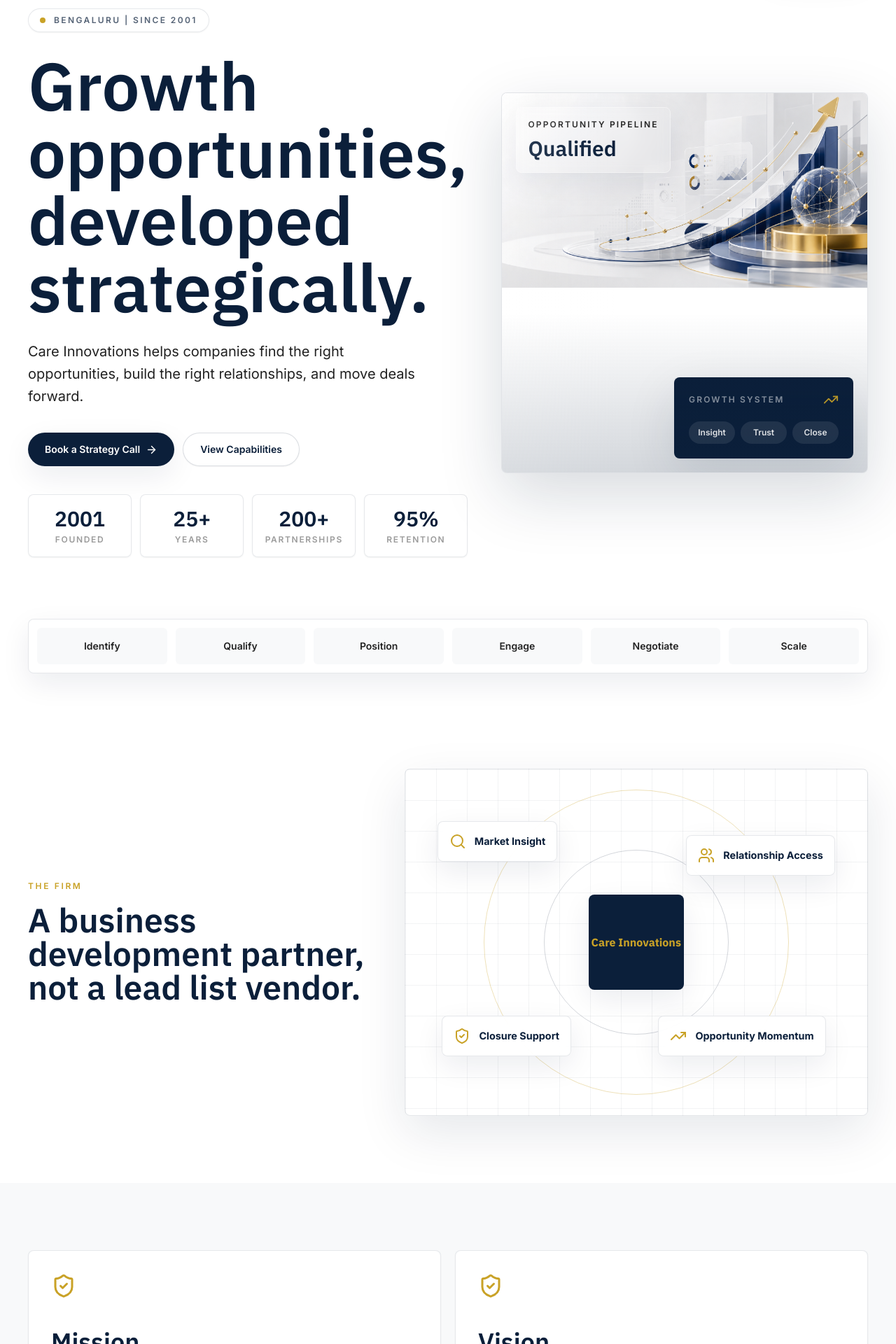
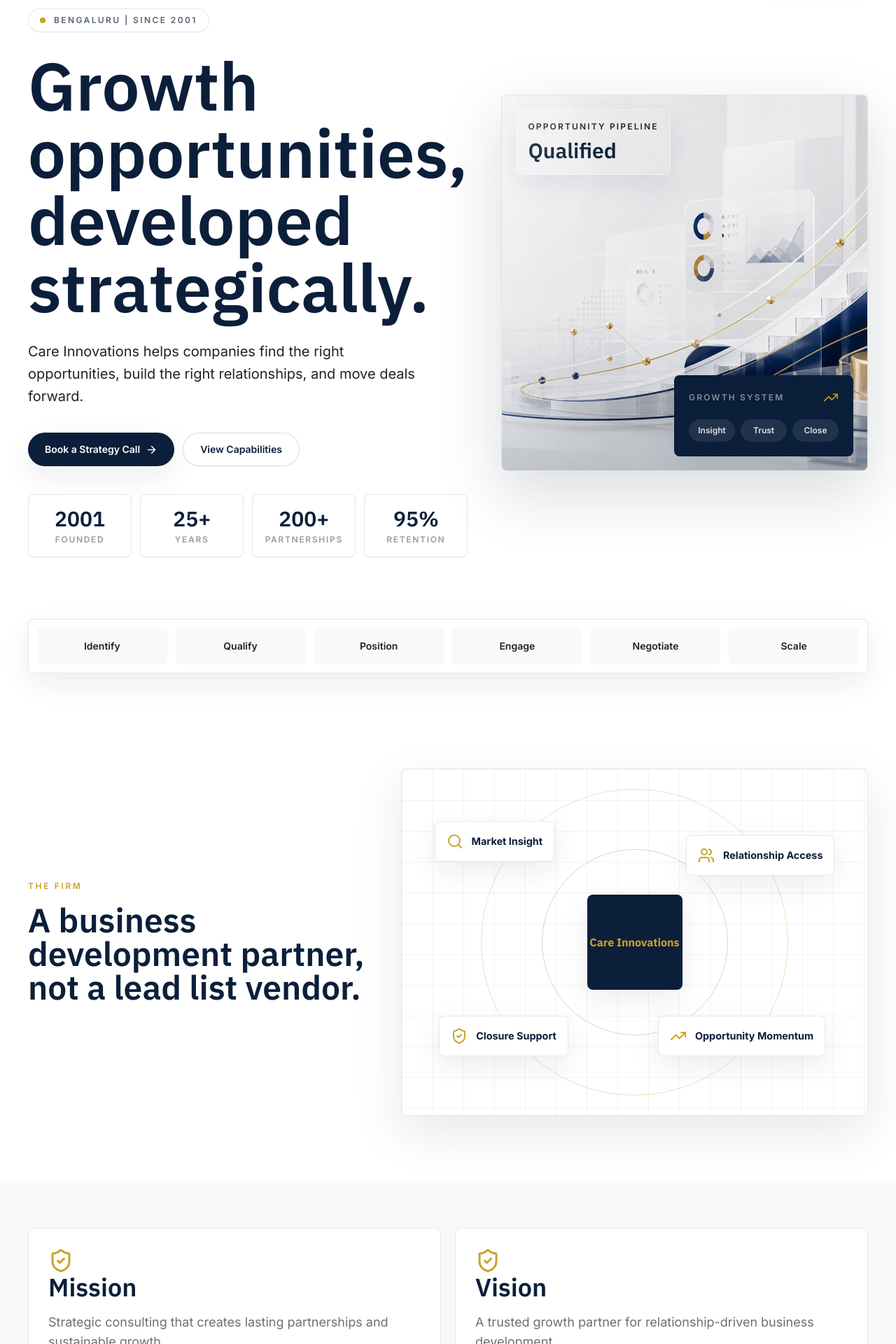
Before and after one commit to ncdeekshith/Careinnovations, a Next.js app: page / in a window 1280 px wide. Shown: the part 100-2020 px from the top of the page at 70% size. Built offline with nearby package versions, Linux system fonts and the light colour scheme.

Commit message:
Tighten hero and section spacing

```diff
--- a/app/globals.css
+++ b/app/globals.css
@@ -80,12 +80,21 @@ body {
 
 .executive-visual {
   position: relative;
-  min-height: 34rem;
+  height: clamp(31rem, 42vw, 40rem);
   overflow: hidden;
   border: 1px solid rgba(11, 31, 58, 0.12);
   border-radius: 8px;
   background: #ffffff;
   box-shadow: 0 32px 90px rgba(11, 31, 58, 0.16);
+}
+
+.executive-visual > img {
+  position: absolute;
+  inset: 0;
+  height: 100%;
+  width: 100%;
+  object-fit: cover;
+  object-position: center;
 }
 
 .executive-visual::after {
@@ -198,18 +207,18 @@ body {
 
 .process-line {
   display: grid;
-  gap: 0.75rem;
+  gap: 0.65rem;
   grid-template-columns: repeat(6, minmax(0, 1fr));
 }
 
 .process-step {
   position: relative;
   display: grid;
-  min-height: 9rem;
+  min-height: 7.25rem;
   align-content: space-between;
   border-radius: 8px;
   background: #f8f9fa;
-  padding: 1rem;
+  padding: 0.95rem;
 }
 
 .process-step span {
@@ -222,7 +231,7 @@ body {
 .process-step strong {
   color: #0b1f3a;
   font-family: var(--font-plex);
-  font-size: 1.15rem;
+  font-size: 1rem;
 }
 
 .founder-card {
@@ -319,7 +328,7 @@ body {
 
 @media (max-width: 520px) {
   .executive-visual {
-    min-height: 25rem;
+    height: 27rem;
   }
 
   .visual-map {
--- a/app/page.tsx
+++ b/app/page.tsx
@@ -204,11 +204,11 @@ export default function Home() {
                 priority
                 className="h-full w-full object-cover"
               />
-              <div className="absolute left-5 top-5 rounded-lg border border-white/40 bg-white/82 p-4 shadow-soft backdrop-blur dark:border-white/15 dark:bg-[#071528]/72">
-                <p className="text-xs font-semibold uppercase tracking-[0.18em] text-ink/48 dark:text-white/48">Opportunity Pipeline</p>
-                <p className="mt-2 font-display text-3xl font-semibold text-navy dark:text-white">Qualified</p>
+              <div className="absolute left-5 top-5 rounded-lg border border-white/40 bg-white/82 p-3 shadow-soft backdrop-blur dark:border-white/15 dark:bg-[#071528]/72 sm:p-4">
+                <p className="text-[0.68rem] font-semibold uppercase tracking-[0.18em] text-ink/48 dark:text-white/48 sm:text-xs">Opportunity Pipeline</p>
+                <p className="mt-2 font-display text-2xl font-semibold text-navy dark:text-white sm:text-3xl">Qualified</p>
               </div>
-              <div className="absolute bottom-5 right-5 w-64 rounded-lg border border-navy/10 bg-navy p-5 text-white shadow-premium dark:border-white/10">
+              <div className="absolute bottom-5 right-5 w-56 rounded-lg border border-navy/10 bg-navy p-4 text-white shadow-premium dark:border-white/10 sm:w-64 sm:p-5">
                 <div className="flex items-center justify-between">
                   <p className="text-xs font-semibold uppercase tracking-[0.18em] text-white/55">Growth System</p>
                   <TrendingUp className="text-gold" size={22} />
@@ -237,7 +237,7 @@ export default function Home() {
       </section>
 
       <section id="about" className="py-24">
-        <div className="section grid gap-12 lg:grid-cols-[0.85fr_1.15fr] lg:items-center">
+        <div className="section grid gap-10 lg:grid-cols-[0.85fr_1.15fr] lg:items-center">
           <Reveal>
             <p className="eyebrow mb-4">The Firm</p>
             <h2 className="heading-lg text-balance">A business development partner, not a lead list vendor.</h2>
@@ -263,13 +263,13 @@ export default function Home() {
         </div>
       </section>
 
-      <section className="bg-mist py-24 dark:bg-white/[0.04]">
+      <section className="bg-mist py-16 dark:bg-white/[0.04]">
         <div className="section grid gap-5 md:grid-cols-2">
           {[
             ["Mission", "Strategic consulting that creates lasting partnerships and sustainable growth."],
             ["Vision", "A trusted growth partner for relationship-driven business development."]
           ].map(([title, text], index) => (
-            <Reveal key={title} delay={index * 0.04} className="premium-card flex min-h-64 flex-col justify-between p-8">
+            <Reveal key={title} delay={index * 0.04} className="premium-card flex min-h-48 flex-col justify-between p-7">
               <ShieldCheck className="text-gold" size={36} />
               <div>
                 <h2 className="font-display text-4xl font-semibold text-navy dark:text-white">{title}</h2>
@@ -347,13 +347,13 @@ export default function Home() {
         </div>
       </section>
 
-      <section id="process" className="bg-mist py-24 dark:bg-white/[0.04]">
+      <section id="process" className="bg-mist py-16 dark:bg-white/[0.04]">
         <div className="section">
           <Reveal className="mx-auto max-w-3xl text-center">
             <p className="eyebrow mb-4">Approach</p>
-            <h2 className="heading-lg text-balance">A clear growth development path.</h2>
+            <h2 className="font-display text-3xl font-semibold tracking-normal text-navy sm:text-4xl lg:text-5xl dark:text-white">A clear growth development path.</h2>
           </Reveal>
-          <Reveal delay={0.08} className="mt-14 rounded-lg border border-navy/10 bg-white p-5 shadow-soft dark:border-white/10 dark:bg-white/[0.06]">
+          <Reveal delay={0.08} className="mt-10 rounded-lg border border-navy/10 bg-white p-4 shadow-soft dark:border-white/10 dark:bg-white/[0.06]">
             <div className="process-line">
               {processSteps.map(([number, title]) => (
                 <div key={title} className="process-step">
```
